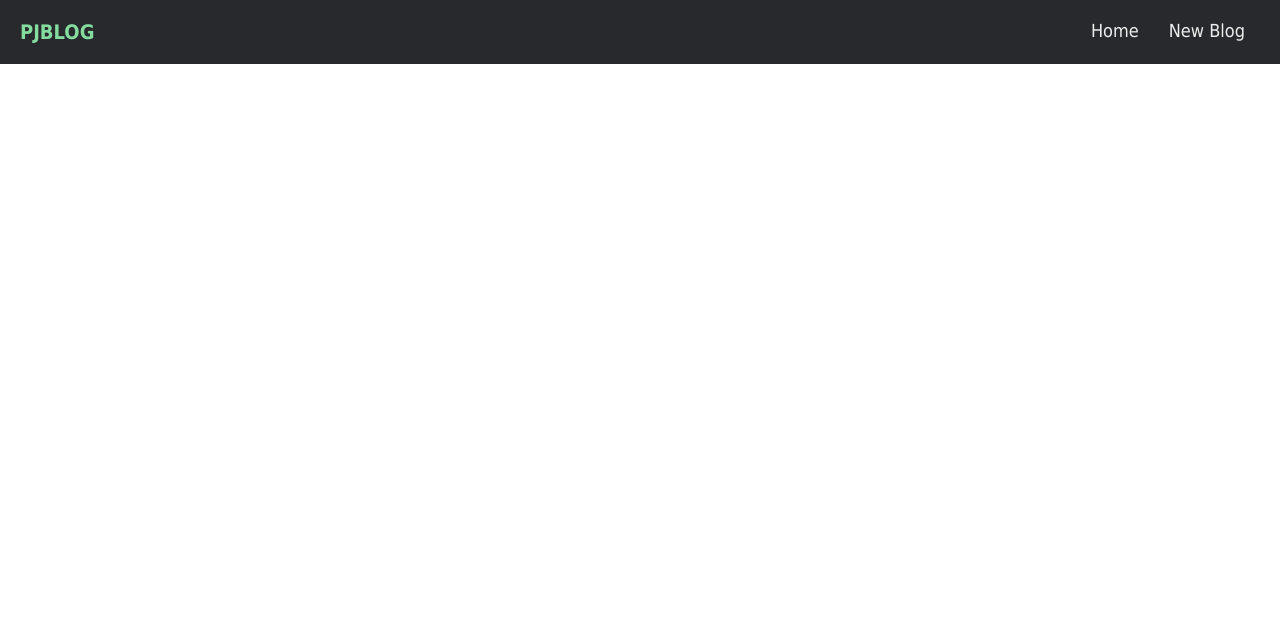
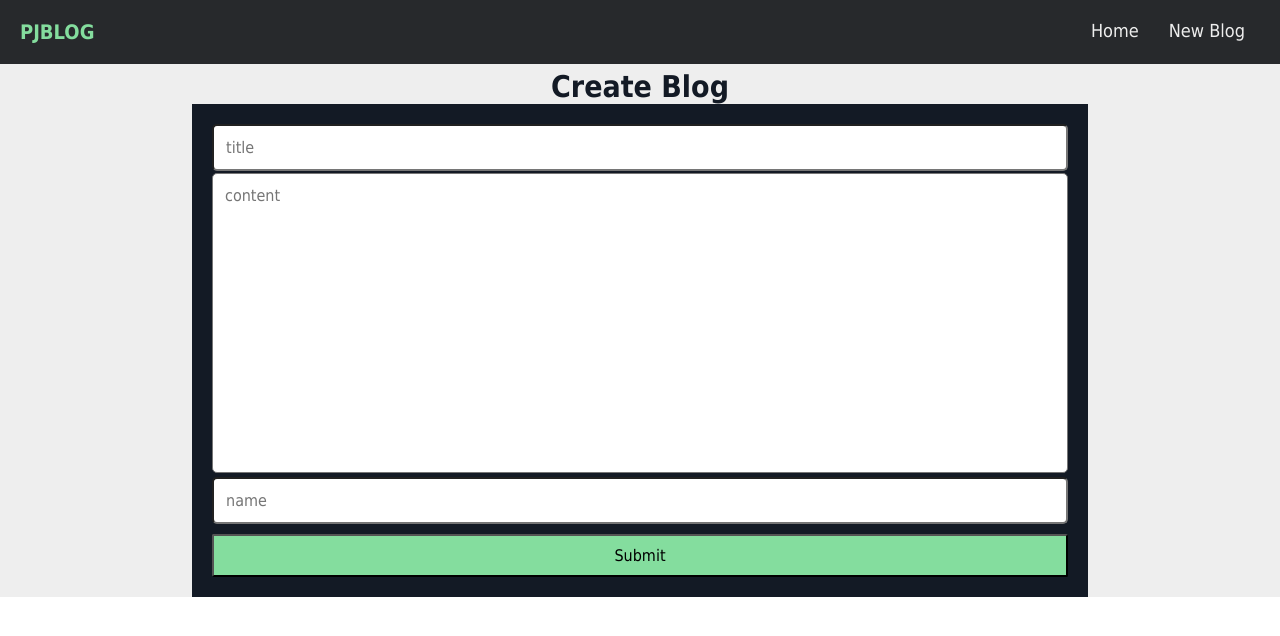
Before and after one commit to pjmiles/pjmiles-blog, a React (Create React App) app: page /create in a window 1280 px wide. Before the commit this address had no page. Shown: the top 636 px of the page. Built offline with nearby package versions, Linux system fonts and the light colour scheme.

Commit message:
create-blog

```diff
--- a/src/App.css
+++ b/src/App.css
@@ -105,3 +105,62 @@
   background-color: var(--light);
   color: var(--primary);
 }
+
+/* for form section */
+.form-section {
+  background-color: var(--light);
+  display: flex;
+  flex-direction: column;
+  justify-content: center;
+}
+
+.form-heading {
+  text-align: center;
+  font-size: 30px;
+  color: var(--dark);
+  margin-top: 5px;
+}
+
+.form-container {
+  width: 70%;
+  padding: 20px;
+  background-color: var(--dark);
+  margin: auto;
+}
+
+.form-container .form-input {
+  width: 100%;
+  border-radius: 5px;
+  padding: 12px;
+  font-size: 16px;
+  outline: none;
+}
+
+.form-container .form-input-content{
+  width: 100%;
+  border-radius: 5px;
+  resize: none;
+  padding: 12px;
+  height: 300px;
+  font-size: 16px;
+  margin-top: 2px;
+}
+
+.form-submit-container {
+  text-align: center;
+}
+
+.submit-btn {
+  width: 100%;
+  margin-top: 10px;
+  border-radius: 2px;
+  font-size: 1rem;
+  font-weight: 500;
+  padding: 10px;
+  background-color: var(--secondary);
+}
+
+.submit-btn:hover {
+  background-color: var(--primary);
+  cursor: pointer;
+}
--- a/src/App.js
+++ b/src/App.js
@@ -1,6 +1,7 @@
 import { Routes, Route } from "react-router-dom";
 import Navbar from "./components/Navbar";
 import Blogs from "./components/Blogs";
+import CreateBlog from "./components/CreateBlog";
 import "./App.css";
 
 function App() {
@@ -9,6 +10,7 @@ function App() {
       <Navbar />
         <Routes>
           <Route exact path="/" element={<Blogs />} />
+          <Route path="/create" element={<CreateBlog />}/>
         </Routes>
     </div>
   );
--- a/src/api/axios.js
+++ b/src/api/axios.js
@@ -1,9 +1,2 @@
-import axios from "axios";
 
 export const baseURL = "https://blogpostapi1.herokuapp.com/";
-
-const axiosInstance = axios.create({
-  baseURL: baseURL,
-});
-
-export default axiosInstance;
--- a/src/components/Blogs.js
+++ b/src/components/Blogs.js
@@ -24,7 +24,7 @@ const Blogs = () => {
             <div className="blog-card" key={blog?.id}>
               <h2 className="blog-title">{blog?.title}</h2>
               <div className="blog-content">
-                content <br />
+                <h3>content</h3> <br />{blog?.content}
                 <div className="blog-comment" key={blog?.id}>
                   <button className="comment-btn"> comments</button>
                 </div>
--- /dev/null
+++ b/src/components/CreateBlog.js
@@ -0,0 +1,82 @@
+import { useState } from "react";
+import axios from "axios";
+import { useNavigate } from "react-router-dom";
+import { baseURL } from "../api/axios";
+
+const CreateBlog = () => {
+  const [newBlog, setNewBlog] = useState({ title: "", content: "", name: "" });
+  let navigate = useNavigate();
+
+  const handleChange = (event) => {
+    setNewBlog((prev) => ({
+      ...prev,
+      [event.target.name]: event.target.value,
+    }));
+  };
+
+  // sumbit blog post func
+  const handleSubmit = async (e) => {
+    e.preventDefault();
+    try {
+      await axios.post(baseURL, newBlog);
+      navigate("/", { replace: true });
+    } catch (e) {
+      console.log(e);
+    }
+  };
+
+  return (
+    <div className="form-section">
+      <h1 className="form-heading">Create Blog</h1>
+
+      <div className="form-container">
+        <form onSubmit={handleSubmit}>
+          <div className="form-control">
+            <label htmlFor="title" />
+            <input
+              className="form-input"
+              type="text"
+              id="title"
+              name="title"
+              value={newBlog.title}
+              placeholder="title"
+              onChange={handleChange}
+              required
+            ></input>
+          </div>
+          <div className="form-control">
+            <label htmlFor="content" />
+            <textarea
+              className="form-input-content"
+              type="text"
+              id="content"
+              name="content"
+              value={newBlog.content}
+              placeholder="content"
+              onChange={handleChange}
+              required
+            ></textarea>
+          </div>
+          <div className="form-control">
+            <label htmlFor="author" />
+            <input
+              className="form-input"
+              type="text"
+              id="name"
+              name="name"
+              value={newBlog.name}
+              placeholder="name"
+              onChange={handleChange}
+              required
+            ></input>
+          </div>
+          <div className="form-submit-container">
+            <button className="submit-btn" required>Submit</button>
+          </div>
+        </form>
+      </div>
+    </div>
+  );
+};
+
+export default CreateBlog;
--- a/src/components/Navbar.js
+++ b/src/components/Navbar.js
@@ -7,7 +7,7 @@ const Navbar = () => {
 
             <div className="nav-item">
                 <Link to="/" className="nav-link">Home</Link>
-                <Link to="/" className="nav-link">New Blog</Link>
+                <Link to="/create" className="nav-link">New Blog</Link>
             </div>
         </div>
     )
```
